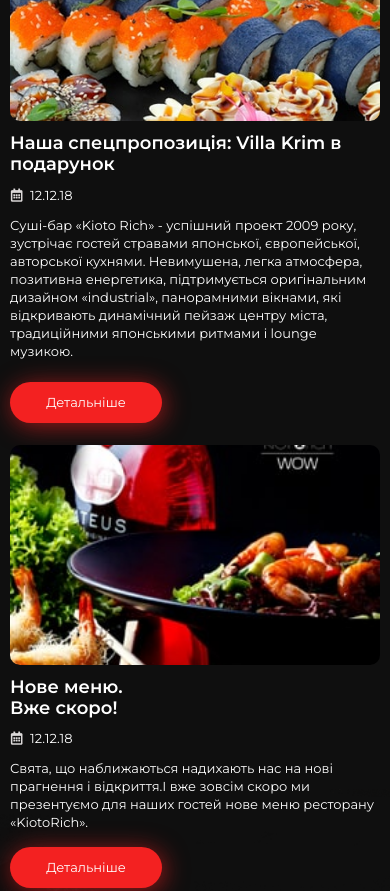
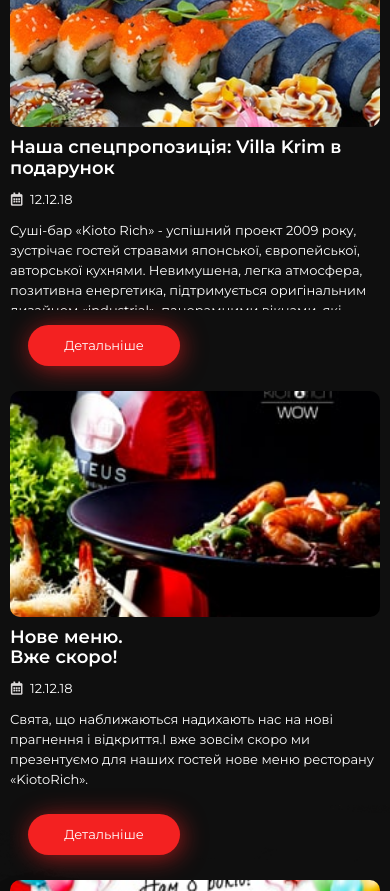
Before and after one commit to kulichokigor/Homework-Flex, a plain HTML site: page index.html in a window 390 px wide. Shown: the part 4600-5491 px from the top of the page. Drawn offline with Linux system fonts and the light colour scheme.

Commit message:
homework

```diff
--- a/index.html
+++ b/index.html
@@ -169,40 +169,32 @@
     				<li>
     					<div class="main-news-type1-image">
     						<a href="#"></a>
-						</div>
-					<div class="news-group-items-1">
+    					</div>
     					<h3>Наша спецпропозиція: Villa Krim в подарунок</h3>
     					<time>12.12.18</time>
-						<div  class="main-news-type1-text">Суші-бар «Kioto Rich» - успішний проект 2009 року, зустрічає гостей стравами японської, європейської, авторської кухнями. Невимушена, легка атмосфера, позитивна енергетика, підтримується оригінальним дизайном «industrial», панорамними вікнами, які відкривають динамічний пейзаж центру міста, традиційними японськими ритмами і lounge музикою.</div>
+						<div class="main-news-type1-text">Суші-бар «Kioto Rich» - успішний проект 2009 року, зустрічає гостей стравами японської, європейської, авторської кухнями. Невимушена, легка атмосфера, позитивна енергетика, підтримується оригінальним дизайном «industrial», панорамними вікнами, які відкривають динамічний пейзаж центру міста, традиційними японськими ритмами і lounge музикою.</div>
 						<div class="button"><a href="#">Детальніше</a></div>
-					</div>
-					</li>
-					<div class="news-group">
+    				</li>
     				<li>
-    					<div class="main-news-type2-image">
+    					<div class="main-news-type2-image flo-lef">
     						<a href="#"></a>
-						</div>
-						<div class="news-group-items">
+    					</div>
 	    					<h3>Нове меню.<br>Вже скоро!</h3>
 	    					<time>12.12.18</time>
 							<div class="main-news-type2-text">Свята, що наближаються надихають нас на нові прагнення і відкриття.І вже зовсім скоро ми презентуємо для наших гостей нове меню ресторану «KiotoRich».</div>
 							<div class="button"><a href="#">Детальніше</a></div>
-						</div>
+
     				</li>
     				<li>
-    					<div class="main-news-type3-image">
+    					<div class="main-news-type3-image flo-lef">
     						<a href="#"></a>
-						</div>
-						<div class="news-group-items">
+    					</div>
 	    					<h3>Уявляєте, ми разом<br>вже 8 років.</h3>
 	    					<time>12.12.18</time>
 							<div class="main-news-type3-text">За 8 років роботи нашого ресторану ви багаторазово показали нам своє добре ставлення. Ми вдячні вам за вашу довіру! </div>
 							<div class="button"><a href="#">Детальніше</a></div>
-						</div>
-					</li>
-				</div>
+    				</li>
     			</ul>
-
     		</section>
 		</div>
     </main>
--- a/style.css
+++ b/style.css
@@ -7,6 +7,9 @@
 	font-size: 15px;
 	font-weight: 500;
 	text-align: center;
+}
+.flo-lef{
+	float: left;
 }
 .pos-abs{
 	position: absolute;
@@ -287,6 +290,7 @@
 .main-news{
 	padding-top:139px;
 	padding-bottom: 255px;
+	overflow: hidden;
 }
 .main-news-title{
 	padding-bottom: 73px;
@@ -315,25 +319,11 @@
 	height: 14px;
 	position: absolute;
 }
-.main-news-list{
-	display:flex;
-	flex-flow: row nowrap;
-}
-.main-news-list>li{
-	width: 48.9%;
-	height: auto;
-	padding-right: 3%;
-}
-.news-group{
-	width: 47.4%;
-}
-.news-group li{
-	display: flex;
-    flex-flow: row nowrap;
-    justify-content: space-between;
-}
-.news-group-items{
-	width: 48.2%;
+.main-news-list li:nth-child(1){
+	width: 49%;
+	height: 487px;
+	float: left;
+	padding-right: 30px;
 }
 .main-news-type1-image{
 	margin-bottom: 12px;
@@ -348,29 +338,38 @@
 	height: 100%;
 	display: block;
 }
-.main-news-type2-image,
-.main-news-type3-image{
-	width: 270px;
+.main-news-list li:nth-child(2),
+.main-news-list li:nth-child(3){
+	width: 48%;
 	height: 230px;
-	border-radius: 10px;
-	margin-right: 6%;
+	float: left;
+}
+.main-news-list li:nth-child(3){
+	padding-top: 30px;
 }
 .main-news-type2-image{
 	background: url(img/news-2-min.jpg)no-repeat center center;
 	background-size: cover;
+	margin-right: 2%;
+	width: 270px;
+	height: 226px;
+	border-radius: 10px;
 }
-.main-news-type2-image a,
-.main-news-type3-image a{
+.main-news-type2-image a{
 	display: block;
-	width: 100%;
-	height: 100%;
 }
 .main-news-type3-image{
 	background: url(img/news-3-min.jpg)no-repeat center center;
 	background-size: cover;
+	margin-right: 2%;
+	width: 270px;
+	height: 226px;
+	border-radius: 10px;
 }
-.news-group li:last-child{
-	margin-top: 6%;
+.main-news-type3-image a{
+	width: 100%;
+	height: 100%;
+	display: block;
 }
 .main-news-type1-text,
 .main-news-type2-text,
@@ -503,6 +502,78 @@
 	.main-product-desk-type:nth-child(5){
 		border-right: 0;
 	}
+	.main-news-list li:nth-child(3) {
+		padding-top: 50px;
+ 	}
+	.main-news-list li:nth-child(1){
+		margin-right: 15px;
+		padding: 0;
+	}
+	.main-news-type2-image,
+	.main-news-type3-image{
+		margin-right: 15px;
+		padding: 0;
+	}
+	.main-news-type2-text{
+		padding-bottom: 10px;
+	}
+	.main-news-type3-text{
+		padding-bottom: 5px;
+	}
+
+}
+@media screen and (max-width: 1089px){
+	.main-news-type1-text,
+	.main-news-type2-text,
+	.main-news-type3-text{
+		line-height: 13px;
+	}
+	.main-news-type2-text,
+	.main-news-type3-text{
+		width: 152px;
+		height: 85px;
+		margin-bottom: 10px;
+	}
+}
+@media screen and (max-width: 965px){
+	.main-news-list li:nth-child(1),
+	.main-news-list li:nth-child(2),
+	.main-news-list li:nth-child(3){
+		float: none;
+		width: 100%;
+    	height: auto;
+	}
+	.main-news-list li:not(:last-child){
+		margin-bottom:4%;
+	}
+	.main-news-type1-image{
+		width: 270px;
+    	height: 226px;
+    	float: left;
+    	margin-right:2%;
+    	margin-bottom:0;
+	}
+	.main-news-type1-text,
+	.main-news-type2-text,
+	.main-news-type3-text{
+		line-height: 18px;
+		height: 110px;
+		width: auto;
+		padding: 0;
+		margin: 0;
+	}
+	.main-news-type2-image{
+		padding: 0;
+	}
+	.main-news-list li:nth-child(3){
+		padding:0;
+	}
+
+	.main-news-list li:nth-child(1):after{
+		content: '';
+		display: block;
+		clear: both;
+	}
 }
 @media screen and (max-width: 920px){
 	.header-menu ul li a{
@@ -527,35 +598,6 @@
 	}
 	.main-product-desk-type:nth-child(4){
 		border-top: 0;
-	}
-	.main-news-list {
-		flex-flow: column nowrap;
-	}
-	.main-news-list>li{
-		width: 100%;
-		padding: 0;
-	}
-	.main-news-type1-image,
-	.main-news-type2-image,
-	.main-news-type3-image{
-		width: 35%;
-    	height: auto;
-    	margin-right: 5%;
-	}
-	.main-news-list>li{
-		display: flex;
-    	flex-flow: row nowrap;
-    	justify-content: space-between;
-	}
-	.news-group-items-1,
-	.news-group-items{
-		width: 70%;
-	}
-	.news-group{
-		width: 100%;
-	}
-	.news-group li:first-child {
-		margin-top: 6%;
 	}
 }
 @media screen and (max-width: 793px){
@@ -607,26 +649,6 @@
 		padding: 0;
 	}
 }
-@media screen and (max-width: 729px){
-	.main-news-type1-image,
-	.main-news-type2-image,
-	.main-news-type3-image{
-		width: 100%;
-		height: 220px;
-	}
-	.main-news-type2-image,
-	.main-news-type3-image{
-		margin-bottom: 12px;
-	}
-	.news-group-items-1,
-	.news-group-items{
-		width:100%;
-	}
-	.main-news-list>li,
-	.news-group li{
-		flex-flow:column nowrap;
-	}
-}
 @media screen and (max-width: 640px){
 	.main-product-desk-type{
 		width: 50%;
@@ -657,6 +679,48 @@
 	}
 	.header-contact-worktime{
 		font-size: 9px;
+	}
+	.main-news-type1-image,
+	.main-news-type2-image,
+	.main-news-type3-image{
+		float: none;
+		padding:0;
+		margin-bottom: 10px;
+		width: 100%;
+	}
+	.main-news h3{
+		overflow: hidden;
+	}
+	.main-news-type1-image a{
+		float: none;
+		width: 100%;
+	}
+	.main-news-type2-image a,
+	.main-news-type3-image a{
+		float: none;
+	}
+	.main-news-type1-text,
+	.main-news-type2-text,
+	.main-news-type3-text{
+		margin:0;
+		line-height: 20px;
+		padding-bottom:0;
+		height: 90px;
+	}
+	.button{
+		display: block;
+		margin-left: 18px;
+	}
+	.button a{
+		margin-top: 15px;
+	}
+	.main-news-list li:nth-child(1),
+	.main-news-list li:nth-child(2),
+	.main-news-list li:nth-child(3){
+		width: 100%;
+		height: auto;
+		padding-bottom: 25px;
+		margin-bottom: 0;
 	}
 }
 @media screen and (max-width: 491px){
```
